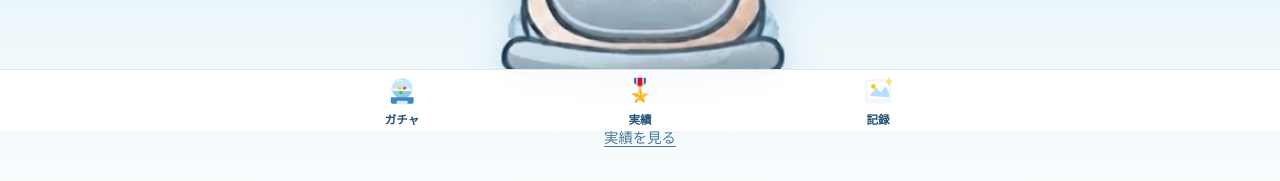
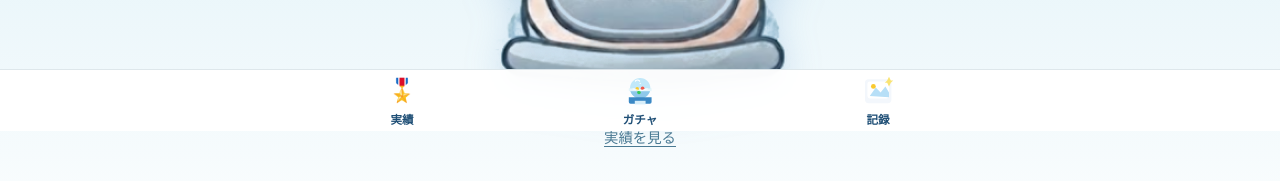
Before and after one commit to SatouYuusei0704/hakkit, a Next.js app: page / in a window 1280 px wide. Shown: the part 669-850 px from the top of the page. Built offline with nearby package versions, Linux system fonts and the light colour scheme.

Commit message:
update:フッターの変更

```diff
--- a/components/Footer.tsx
+++ b/components/Footer.tsx
@@ -2,6 +2,7 @@ import Link from "next/link";
 import styles from "./Footer.module.css";
 
 const navItems = [
+  { href: "/achievements", label: "実績", icon: "🎖️" },
   {
     href: "/",
     label: "ガチャ",
@@ -21,7 +22,6 @@ const navItems = [
       </svg>
     ),
   },
-  { href: "/achievements", label: "実績", icon: "🎖️" },
   {
     href: "/records",
     label: "記録",
```
